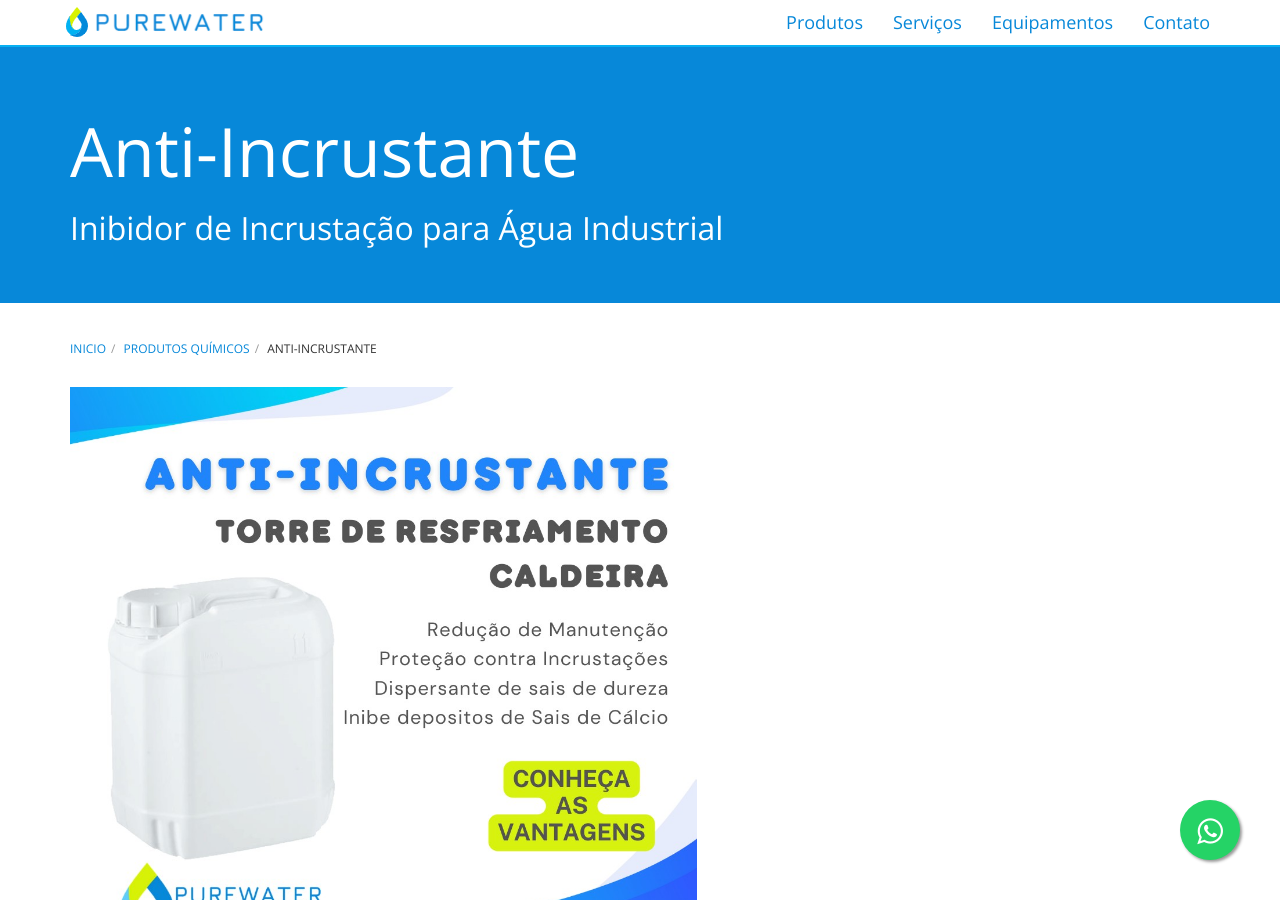
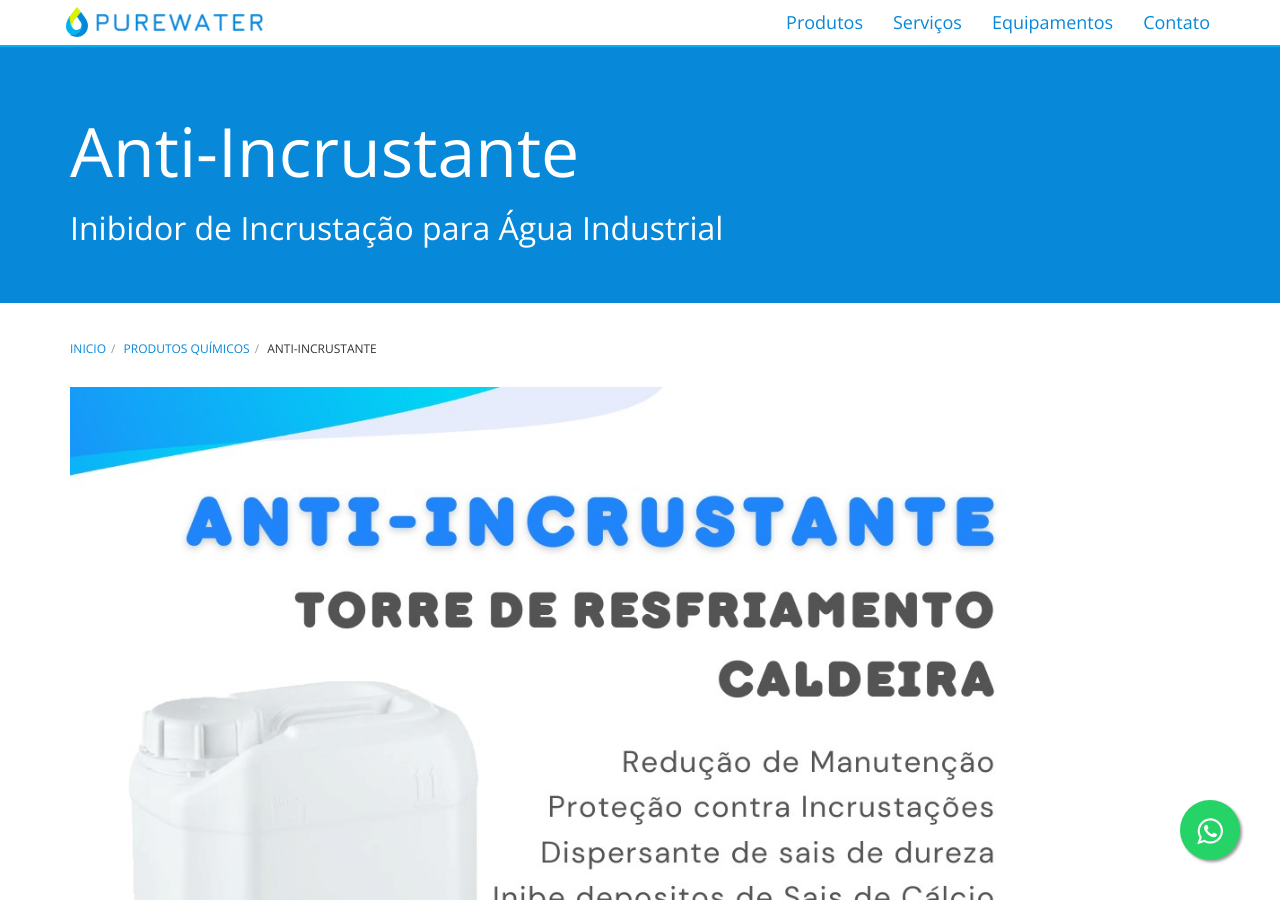
Before and after one commit to purewaterefluentes/purewaterefluentes.github.io, a Jekyll site: the page built from produtos/anti-incrustante.md, in a window 1280 px wide and 900 px high. Built offline with Jekyll 4.4.1, drawn with Linux system fonts in a browser that asks for light colours; nearby versions of some CDN libraries; library files that are not in the unit come from our copies.

Commit message:
Update anti-incrustante.md

```diff
--- a/produtos/anti-incrustante.md
+++ b/produtos/anti-incrustante.md
@@ -5,7 +5,7 @@
 keywords: Anti-Incrustante, caldeiras, torre de resfriamento, chiller
 description: Anti-incrustante é usado para prevenir a deposição de sais dissolvidos de carbonatos, silicatos, oxido ferroso e sulfatos de cálcio na água industrial, evitando a incrustação em tanques, tubulações, caldeiras, torre de resfriamento, chiller.
 ---
-<img class="img-responsive pull-Right" style="max-width: 55%;" src="../../website/images/Anti-incrustante_caldeira_torre.jpg" alt="Anti-incrustante_para_caldeira_torre_resfriamento">
+<img class="img-responsive pull-Right" style="max-width: 85%;" src="../../website/images/Anti-incrustante_caldeira_torre.jpg" alt="Anti-incrustante_para_caldeira_torre_resfriamento">
 
 ### Aplicações do Anti-Incrustante
 
```
